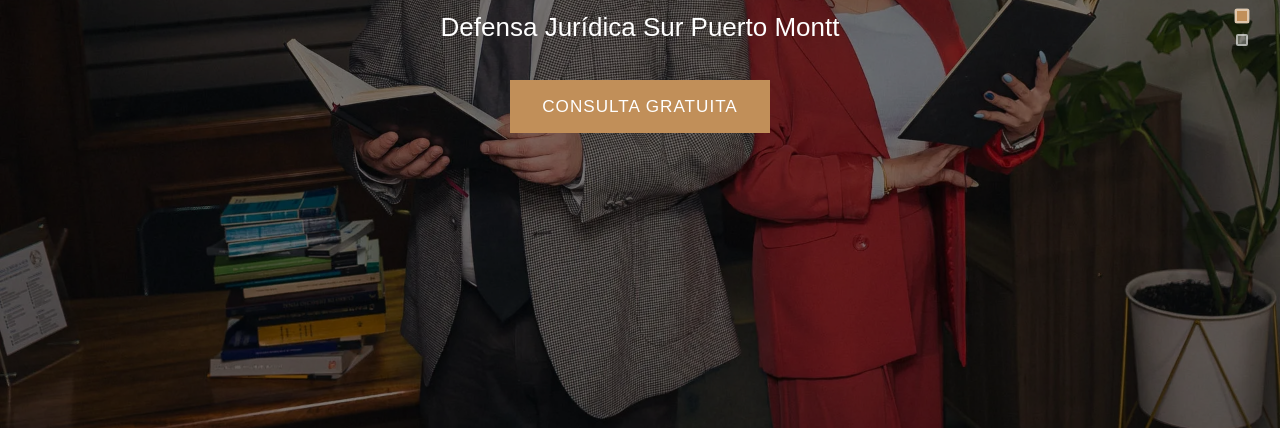
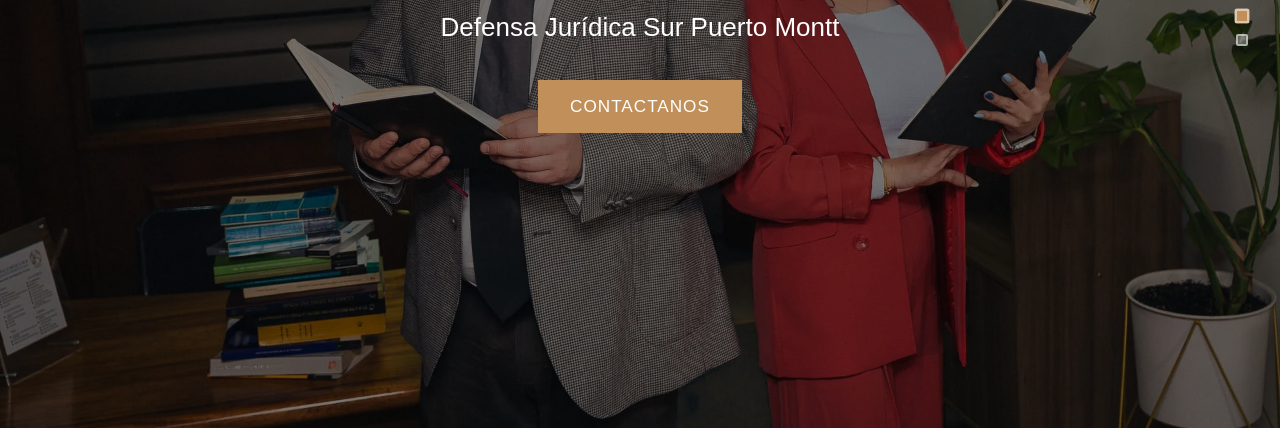
Before and after one commit to eruotolo/astro-defensa-juridica-sur, an Astro site: page / in a window 1280 px wide. Shown: the part 371-801 px from the top of the page. Built offline with nearby package versions, Linux system fonts and the light colour scheme; Astro itself is replaced by a stand-in of ours.

Commit message:
Task: "fix: Update CTA text in SliderHome component" Version: "1.1.10" Date: "2025-10-06"

```diff
--- a/src/components/SliderHome.tsx
+++ b/src/components/SliderHome.tsx
@@ -31,7 +31,7 @@ const defaultSlides: SlideData[] = [
         description: "Defensa Jurídica Sur Puerto Montt",
         image: slider01,
         cta: {
-            text: "Consulta Gratuita",
+            text: "Contactanos",
             href: "#contacto",
         },
     },
```
